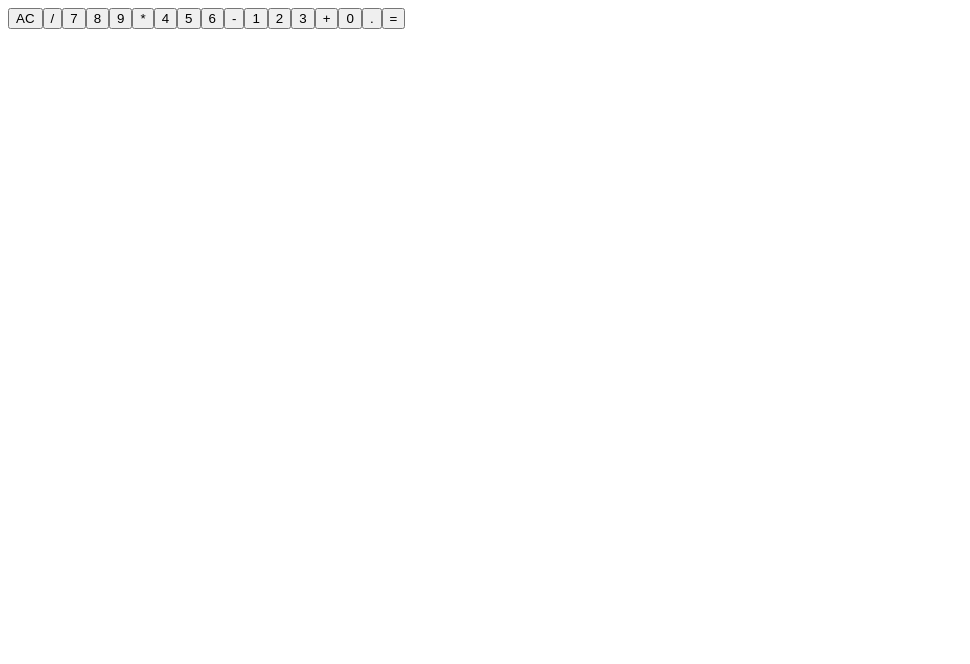
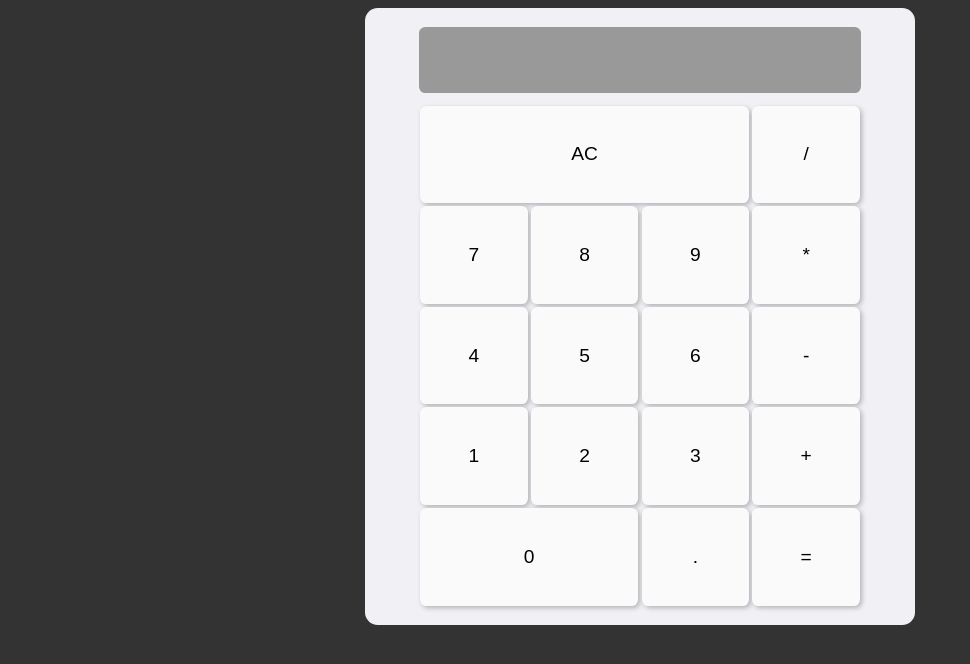
Before and after one commit to maironAzevedo/react-calculator, a React (Create React App) app: page / in a window 1280 px wide. Shown: the top 664 px of the page, without its empty margins (0-970 px from the left). Built offline with nearby package versions, Linux system fonts and the light colour scheme.

Commit message:
Styling calculator

```diff
--- a/src/App.js
+++ b/src/App.js
@@ -1,4 +1,4 @@
-import Calculator from "./components/Calculator/Calculadora";
+import Calculator from "./components/Calculator/Calculator";
 
 function App() {
   return (
--- a/src/components/Button/Button.jsx
+++ b/src/components/Button/Button.jsx
@@ -2,7 +2,7 @@ import React from 'react';
 
 function Button(props) {
     return (
-        <button>
+        <button className={props.className}>
             {props.value}
         </button>
     )
--- a/src/components/Calculator/Calculadora.jsx
+++ /dev/null
@@ -1,15 +0,0 @@
-import React from 'react';
-import Button from '../Button/Button.jsx';
-
-function Calculator() {
-    const calcButtons = ['AC', '/', '7', '8', '9', '*', '4', '5', '6', '-', '1', '2', '3', '+', '0', '.', '='];
-    const buttonRender = calcButtons.map((label) => <Button value={label} />)
-
-    return (
-        <div className="calculator">
-            {buttonRender}
-        </div>
-    )
-}
-
-export default Calculator;
--- /dev/null
+++ b/src/components/Calculator/Calculator.css
@@ -0,0 +1,67 @@
+body {
+    background-color: #333;
+}
+
+.calculator {
+    margin: auto;
+    max-width: 550px;
+    display: flex;
+    flex-direction: column;
+    align-items: center;
+    background-color: #f0f0f5;
+    border-radius: .8rem;
+    padding: 1.2rem 0;
+}
+
+.display {
+    background-color: #999;
+    padding: .8rem 3.2rem;
+    font-size: 1.8rem;
+    font-weight: 300;
+    border-radius: .4rem;
+    margin-bottom: .8rem;
+    width: 340px;
+    height: 40px;
+    overflow: hidden;
+    text-align: right;
+    color: #fafafa;
+}
+
+.buttons-container {
+    display: grid;
+    grid-template-columns: 1fr 1fr 1fr 1fr;
+    width: 80%;
+    min-height: 500px;
+    grid-gap: .2rem;
+}
+
+button {
+    border: none;
+    outline: none;
+    border-radius: .4rem;
+    background-color: #fafafa;
+    box-shadow: 2px 2px 5px rgba(0,0,0,.25);
+    font-size: 1.2rem;
+    font-weight: 500;
+    transition: background-color .8s;
+}
+
+button:hover {
+    box-shadow: -2px -2px 5px rgba(0,0,0,.25);
+}
+
+button:active {
+    background-color: #e0e0e0;
+    background-size: 100%;
+    transition: background-color 0s;
+}
+
+.double {
+    grid-column-start: 1;
+    grid-column-end: 3;
+}
+
+.triple {
+    grid-column-start: 1;
+    grid-column-end: 4;
+}
--- /dev/null
+++ b/src/components/Calculator/Calculator.jsx
@@ -0,0 +1,27 @@
+import React from 'react';
+import Button from '../Button/Button.jsx';
+import Display from '../Display/Display.jsx';
+import './Calculator.css'
+
+function Calculator() {
+    const calcButtons = [['AC', 'triple'], ['/'], ['7'], ['8'], ['9'], ['*'], ['4'], ['5'], ['6'], ['-'], ['1'], ['2'], ['3'], ['+'], ['0', 'double'], ['.'], ['=']];
+
+    const buttonRender = calcButtons.map((label) => {
+        if(label.length < 2) return <Button value={label}/>
+        else {
+            if(label[1] === 'triple') return <Button value={label[0]} className="triple" />
+            else return <Button value={label[0]} className="double" />
+        }
+    })
+
+    return (
+        <div className="calculator">
+            <Display />
+            <div className="buttons-container">
+                {buttonRender}
+            </div>
+        </div>
+    )
+}
+
+export default Calculator;
--- a/src/components/Display/Display.jsx
+++ b/src/components/Display/Display.jsx
@@ -0,0 +1,11 @@
+import React from 'react';
+
+function Display() {
+    return (
+        <div className="display">
+
+        </div>
+    )
+}
+
+export default Display;
```
